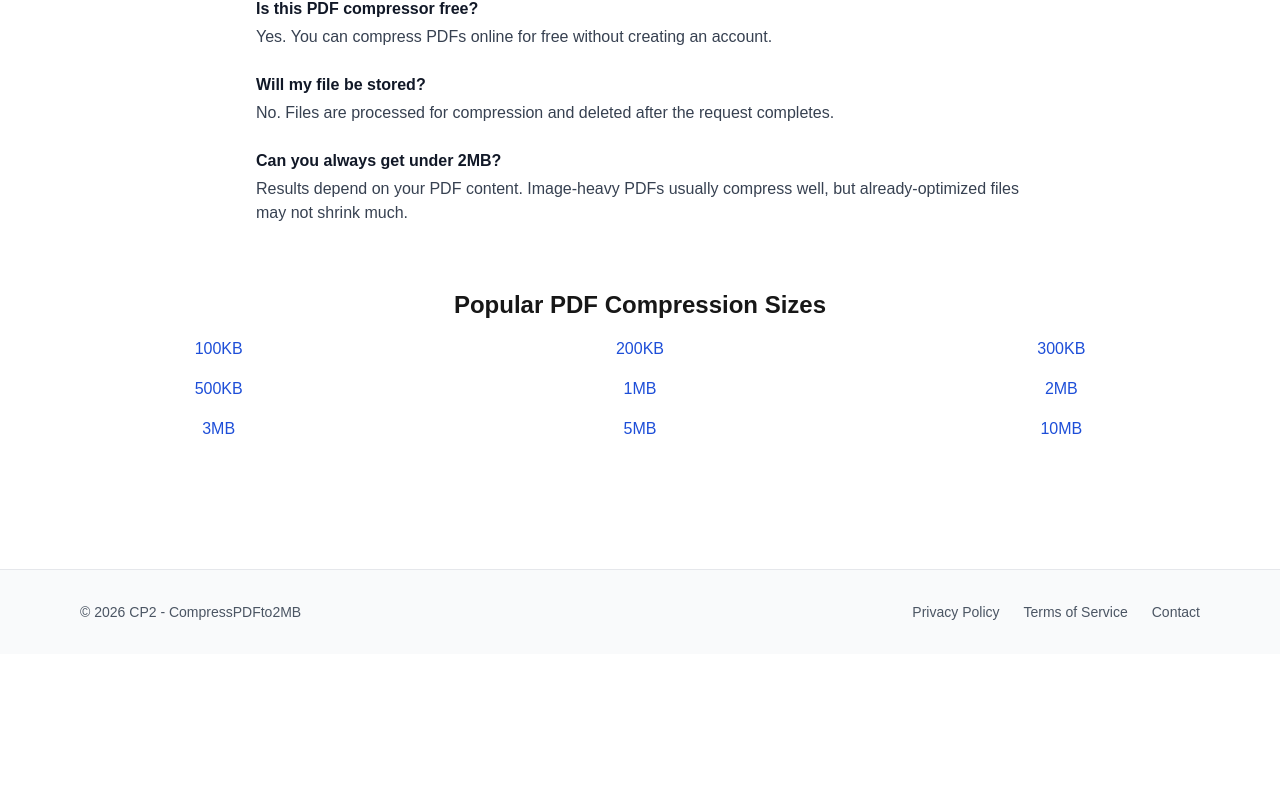
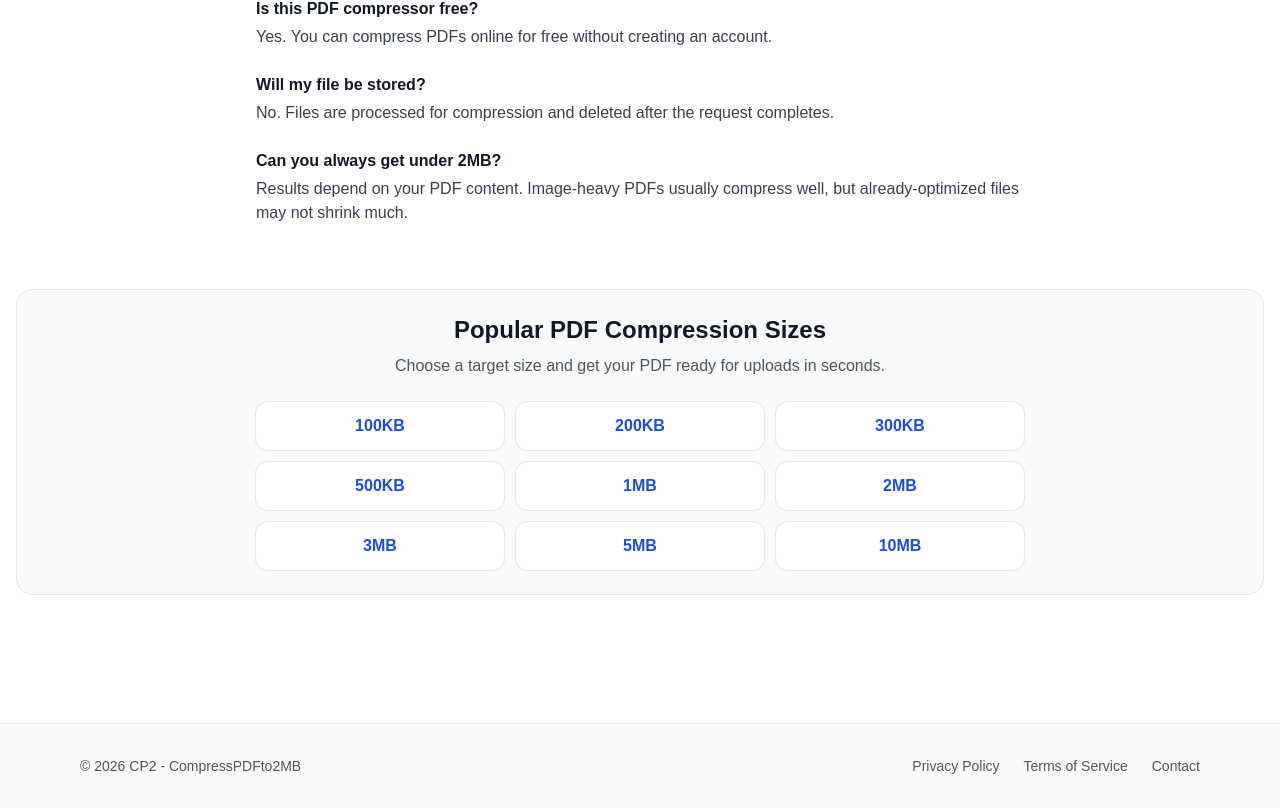
Before and after one commit to behicyildirim/compresspdfto2mb, a Next.js app: page / in a window 1280 px wide. Shown: the part 1836-2644 px from the top of the page. Before the commit the page ends 2490 px from the top, so only its background shows below. Built offline with nearby package versions, Linux system fonts and the light colour scheme.

Commit message:
Improve homepage size hub design

```diff
--- a/app/page.tsx
+++ b/app/page.tsx
@@ -286,21 +286,36 @@ export default function Home() {
   </div>
 </div>
       </div>
-      <section className="mt-16">
-  <h2 className="text-2xl font-semibold mb-4 text-center">
-    Popular PDF Compression Sizes
-  </h2>
+ <section className="mt-16 rounded-2xl border border-gray-200 bg-gray-50 p-6">
+  <div className="mx-auto max-w-3xl">
+    <h2 className="text-xl md:text-2xl font-semibold text-gray-900 text-center">
+      Popular PDF Compression Sizes
+    </h2>
+    <p className="mt-2 text-sm md:text-base text-gray-600 text-center">
+      Choose a target size and get your PDF ready for uploads in seconds.
+    </p>
 
-  <div className="grid grid-cols-2 md:grid-cols-3 gap-4 text-center">
-    <a href="/compress-pdf-to-100kb" className="text-blue-700 hover:underline">100KB</a>
-    <a href="/compress-pdf-to-200kb" className="text-blue-700 hover:underline">200KB</a>
-    <a href="/compress-pdf-to-300kb" className="text-blue-700 hover:underline">300KB</a>
-    <a href="/compress-pdf-to-500kb" className="text-blue-700 hover:underline">500KB</a>
-    <a href="/compress-pdf-to-1mb" className="text-blue-700 hover:underline">1MB</a>
-    <a href="/compress-pdf-to-2mb" className="text-blue-700 hover:underline">2MB</a>
-    <a href="/compress-pdf-to-3mb" className="text-blue-700 hover:underline">3MB</a>
-    <a href="/compress-pdf-to-5mb" className="text-blue-700 hover:underline">5MB</a>
-    <a href="/compress-pdf-to-10mb" className="text-blue-700 hover:underline">10MB</a>
+    <div className="mt-6 grid grid-cols-2 sm:grid-cols-3 md:grid-cols-3 gap-3">
+      {[
+        { href: "/compress-pdf-to-100kb", label: "100KB" },
+        { href: "/compress-pdf-to-200kb", label: "200KB" },
+        { href: "/compress-pdf-to-300kb", label: "300KB" },
+        { href: "/compress-pdf-to-500kb", label: "500KB" },
+        { href: "/compress-pdf-to-1mb", label: "1MB" },
+        { href: "/compress-pdf-to-2mb", label: "2MB" },
+        { href: "/compress-pdf-to-3mb", label: "3MB" },
+        { href: "/compress-pdf-to-5mb", label: "5MB" },
+        { href: "/compress-pdf-to-10mb", label: "10MB" },
+      ].map((item) => (
+        <a
+          key={item.href}
+          href={item.href}
+          className="rounded-xl bg-white px-4 py-3 text-center font-semibold text-blue-700 shadow-sm ring-1 ring-gray-200 hover:bg-blue-50 hover:ring-blue-200 transition"
+        >
+          {item.label}
+        </a>
+      ))}
+    </div>
   </div>
 </section>
     </main>
```
